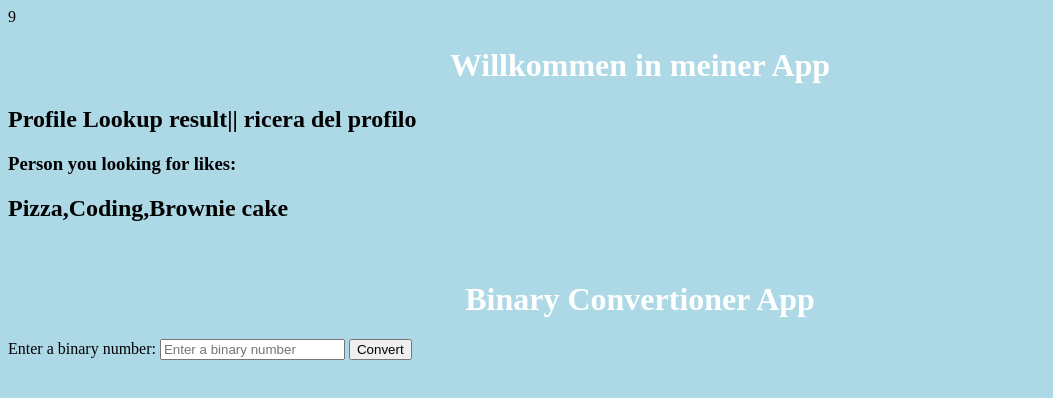
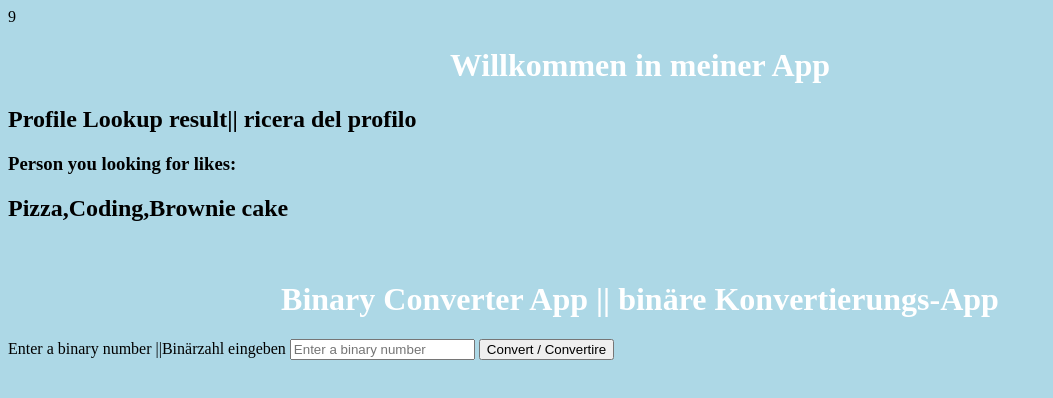
Before and after one commit to baszarioo/fcc--js--jadomfrok, a plain HTML site: page index.html in a window 1280 px wide. Shown: the whole page, without its empty margins (0-1053 px from the left). Drawn offline with Linux system fonts and the light colour scheme.

Commit message:
Improved script + language
Extended NaN result for convert app, and some language implementations currently studying.

```diff
--- a/app.js
+++ b/app.js
@@ -65,7 +65,11 @@ resultElement.innerHTML = lookUpProfile("Akira", "likes");
 
 //====================================================================
 function convertToInteger(str) {
+    if(/[^01]/.test(str)) {
+        return NaN;
+    } else {
     return parseInt(str, 2);
+    }
 }
 function convertToDecimal() {
     const binaryInput = document.getElementById("binary").value;
--- a/index.html
+++ b/index.html
@@ -12,10 +12,10 @@
         <h3> Person you looking for likes: </h3>
         <h2 id="result"></h2>
         <br/>
-        <h1>Binary Convertioner App</h1>
-        <label for="binary">Enter a binary number:</label>
+        <h1>Binary Converter App || binäre Konvertierungs-App</h1>
+        <label for="binary">Enter a binary number ||Binärzahl eingeben</label>
         <input type="text" id="binary" placeholder="Enter a binary number">
-        <button onclick="convertToDecimal()">Convert</button>
+        <button onclick="convertToDecimal()">Convert / Convertire</button>
         <h1 id="risultato"></h1>
 
         <script src="app.js"></script>
```
